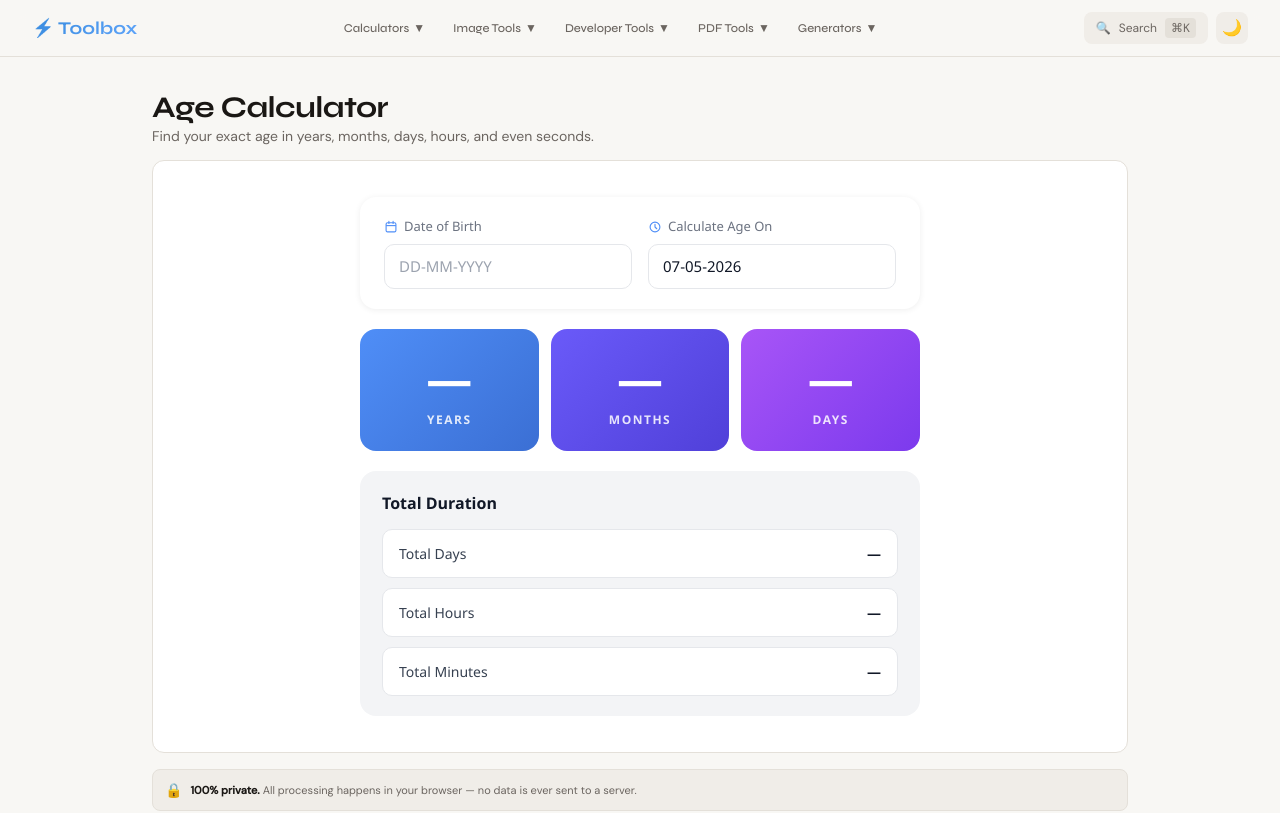
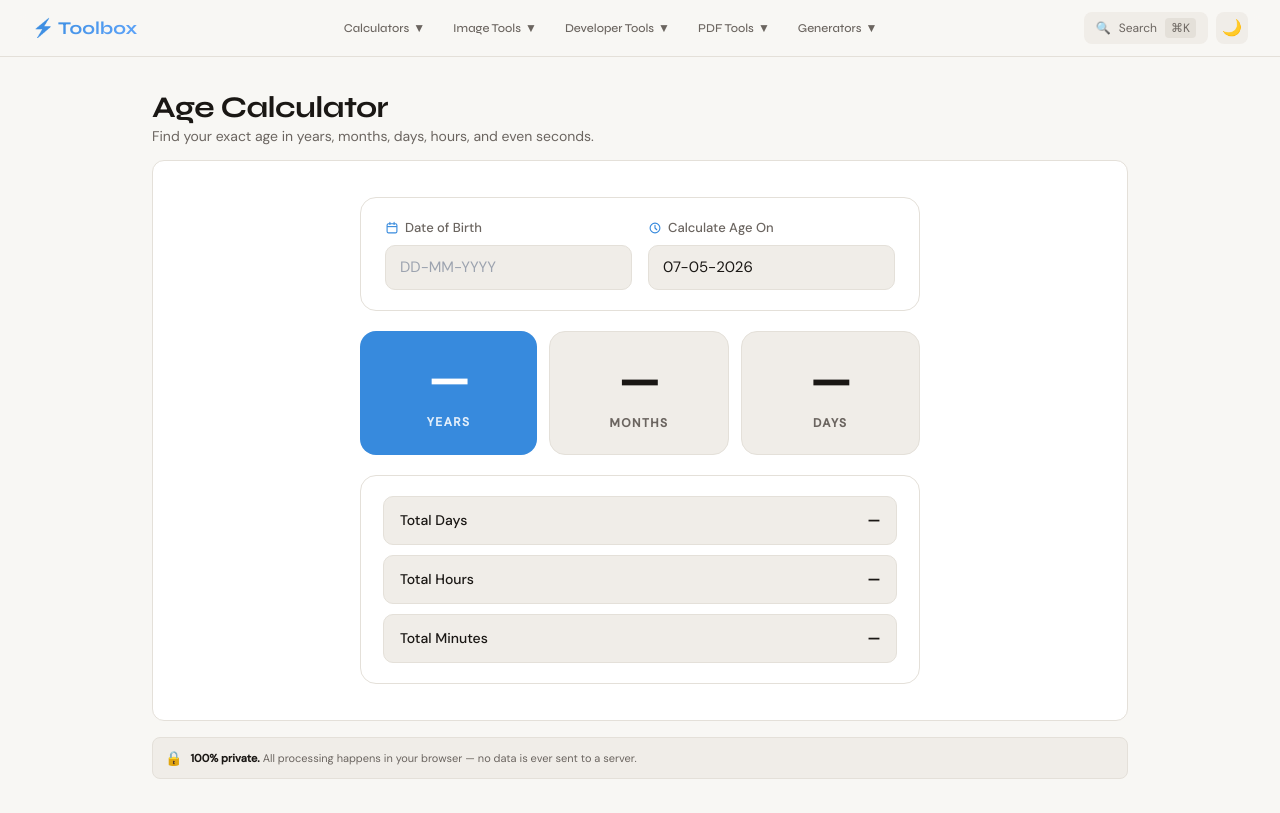
Before and after one commit to sakshisnw/toolbox, a Next.js app: page /tools/age-calculator in a window 1280 px wide. Shown: the top 813 px of the page. Built offline with nearby package versions, Linux system fonts and the light colour scheme.

Commit message:
feat: match dark mode to reference UI - deep navy theme, CSS-var-driven components

```diff
--- a/app/tools/age-calculator/AgeClient.tsx
+++ b/app/tools/age-calculator/AgeClient.tsx
@@ -50,25 +50,45 @@ export function AgeClient() {
 
   const hasValidDob = !!dobDate;
 
+  // Calendar icon SVG
+  const CalIcon = () => (
+    <svg width="14" height="14" viewBox="0 0 20 20" fill="none">
+      <rect x="3" y="4" width="14" height="13" rx="2" stroke="var(--accent)" strokeWidth="1.6"/>
+      <path d="M3 8h14" stroke="var(--accent)" strokeWidth="1.6"/>
+      <path d="M7 2v3M13 2v3" stroke="var(--accent)" strokeWidth="1.6" strokeLinecap="round"/>
+    </svg>
+  );
+
+  // Clock icon SVG
+  const ClockIcon = () => (
+    <svg width="14" height="14" viewBox="0 0 20 20" fill="none">
+      <circle cx="10" cy="10" r="7" stroke="var(--accent)" strokeWidth="1.6"/>
+      <path d="M10 6v4l2.5 2.5" stroke="var(--accent)" strokeWidth="1.6" strokeLinecap="round" strokeLinejoin="round"/>
+    </svg>
+  );
+
   return (
-    <div style={s.container}>
+    <div style={{ display: "flex", flexDirection: "column", gap: 20, width: "100%", maxWidth: 560, margin: "0 auto", padding: "16px 0", fontFamily: "var(--font-body)" }}>
 
       {/* Date inputs */}
-      <div style={s.inputCard}>
-        <div style={s.row}>
-          <div style={s.field}>
-            <label style={s.label}>
-              <svg width="14" height="14" viewBox="0 0 20 20" fill="none">
-                <rect x="3" y="4" width="14" height="13" rx="2" stroke="#4f8ef7" strokeWidth="1.6"/>
-                <path d="M3 8h14" stroke="#4f8ef7" strokeWidth="1.6"/>
-                <path d="M7 2v3M13 2v3" stroke="#4f8ef7" strokeWidth="1.6" strokeLinecap="round"/>
-              </svg>
-              Date of Birth
+      <div style={{ background: "var(--bg-card)", borderRadius: 16, padding: "20px 24px", border: "1px solid var(--border)" }}>
+        <div style={{ display: "flex", gap: 16 }}>
+          <div style={{ flex: 1, display: "flex", flexDirection: "column", gap: 8 }}>
+            <label style={{ fontSize: 13, color: "var(--text-muted)", fontWeight: 500, display: "flex", alignItems: "center", gap: 6 }}>
+              <CalIcon /> Date of Birth
             </label>
             <input
               style={{
-                ...s.input,
-                borderColor: isInvalidOrder ? "#f87171" : "#e5e7eb",
+                border: `1px solid ${isInvalidOrder ? "#f87171" : "var(--border)"}`,
+                borderRadius: 10,
+                padding: "10px 14px",
+                fontSize: 15,
+                color: "var(--text)",
+                outline: "none",
+                width: "100%",
+                boxSizing: "border-box",
+                background: "var(--bg-subtle)",
+                transition: "border-color 0.15s",
               }}
               value={dobInput}
               onChange={handleDob}
@@ -76,18 +96,22 @@ export function AgeClient() {
               maxLength={10}
             />
           </div>
-          <div style={s.field}>
-            <label style={s.label}>
-              <svg width="14" height="14" viewBox="0 0 20 20" fill="none">
-                <circle cx="10" cy="10" r="7" stroke="#4f8ef7" strokeWidth="1.6"/>
-                <path d="M10 6v4l2.5 2.5" stroke="#4f8ef7" strokeWidth="1.6" strokeLinecap="round" strokeLinejoin="round"/>
-              </svg>
-              Calculate Age On
+          <div style={{ flex: 1, display: "flex", flexDirection: "column", gap: 8 }}>
+            <label style={{ fontSize: 13, color: "var(--text-muted)", fontWeight: 500, display: "flex", alignItems: "center", gap: 6 }}>
+              <ClockIcon /> Calculate Age On
             </label>
             <input
               style={{
-                ...s.input,
-                borderColor: isInvalidOrder ? "#f87171" : "#e5e7eb",
+                border: `1px solid ${isInvalidOrder ? "#f87171" : "var(--border)"}`,
+                borderRadius: 10,
+                padding: "10px 14px",
+                fontSize: 15,
+                color: "var(--text)",
+                outline: "none",
+                width: "100%",
+                boxSizing: "border-box",
+                background: "var(--bg-subtle)",
+                transition: "border-color 0.15s",
               }}
               value={onInput}
               onChange={handleOn}
@@ -97,38 +121,65 @@ export function AgeClient() {
           </div>
         </div>
         {isInvalidOrder && (
-          <p style={s.errorMsg}>
+          <p style={{ marginTop: 10, marginBottom: 0, fontSize: 12, color: "#ef4444", fontWeight: 500 }}>
             ⚠ &ldquo;Calculate Age On&rdquo; date must be on or after the date of birth.
           </p>
         )}
       </div>
 
-      {/* Age tiles */}
-      <div style={s.tiles}>
+      {/* Age tiles — YEARS: accent blue, MONTHS + DAYS: dark card */}
+      <div style={{ display: "flex", gap: 12 }}>
         {[
-          { label: "YEARS",  value: hasValidDob && result ? result.years  : "—", bg: "linear-gradient(135deg, #4f8ef7 0%, #3b6fd4 100%)" },
-          { label: "MONTHS", value: hasValidDob && result ? result.months : "—", bg: "linear-gradient(135deg, #6a5af9 0%, #5040d9 100%)" },
-          { label: "DAYS",   value: hasValidDob && result ? result.days   : "—", bg: "linear-gradient(135deg, #a855f7 0%, #7c3aed 100%)" },
+          { label: "YEARS",  value: hasValidDob && result ? result.years  : "—", accent: true  },
+          { label: "MONTHS", value: hasValidDob && result ? result.months : "—", accent: false },
+          { label: "DAYS",   value: hasValidDob && result ? result.days   : "—", accent: false },
         ].map((t) => (
-          <div key={t.label} style={{ ...s.tile, background: t.bg }}>
-            <span style={s.tileNum}>{t.value}</span>
-            <span style={s.tileLabel}>{t.label}</span>
+          <div
+            key={t.label}
+            style={{
+              flex: 1,
+              borderRadius: 16,
+              padding: "26px 10px 22px",
+              display: "flex",
+              flexDirection: "column",
+              alignItems: "center",
+              gap: 10,
+              background: t.accent ? "var(--accent)" : "var(--bg-subtle)",
+              border: t.accent ? "none" : "1px solid var(--border)",
+            }}
+          >
+            <span style={{ fontSize: 46, fontWeight: 700, color: t.accent ? "#fff" : "var(--text)", lineHeight: 1 }}>
+              {t.value}
+            </span>
+            <span style={{ fontSize: 12, fontWeight: 600, color: t.accent ? "rgba(255,255,255,0.85)" : "var(--text-muted)", letterSpacing: "1.5px" }}>
+              {t.label}
+            </span>
           </div>
         ))}
       </div>
 
       {/* Total Duration */}
-      <div style={s.durationBox}>
-        <p style={s.durationTitle}>Total Duration</p>
-        <div style={s.durationList}>
+      <div style={{ background: "var(--bg-card)", borderRadius: 16, padding: "20px 22px", border: "1px solid var(--border)" }}>
+        <div style={{ display: "flex", flexDirection: "column", gap: 10 }}>
           {[
             { label: "Total Days",    value: result ? result.totalDays.toLocaleString()    : "—" },
             { label: "Total Hours",   value: result ? result.totalHours.toLocaleString()   : "—" },
             { label: "Total Minutes", value: result ? result.totalMinutes.toLocaleString() : "—" },
           ].map((item) => (
-            <div key={item.label} style={s.durationRow}>
-              <span style={s.durationKey}>{item.label}</span>
-              <span style={s.durationVal}>{item.value}</span>
+            <div
+              key={item.label}
+              style={{
+                display: "flex",
+                justifyContent: "space-between",
+                alignItems: "center",
+                padding: "13px 16px",
+                border: "1px solid var(--border)",
+                borderRadius: 10,
+                background: "var(--bg-subtle)",
+              }}
+            >
+              <span style={{ fontSize: 14, color: "var(--text)", fontWeight: 500 }}>{item.label}</span>
+              <span style={{ fontSize: 14, color: "var(--text)", fontWeight: 700 }}>{item.value}</span>
             </div>
           ))}
         </div>
@@ -136,25 +187,53 @@ export function AgeClient() {
 
       {/* Next Birthday */}
       {result && (
-        <div style={s.birthdayBox}>
-          <div style={s.birthdayLeft}>
-            <div style={s.giftIcon}>
+        <div
+          style={{
+            background: "var(--accent-light)",
+            borderRadius: 16,
+            padding: "18px 24px",
+            display: "flex",
+            alignItems: "center",
+            justifyContent: "space-between",
+            border: "1px solid var(--border)",
+          }}
+        >
+          <div style={{ display: "flex", alignItems: "center", gap: 14 }}>
+            <div
+              style={{
+                background: "var(--bg-card)",
+                border: "1px solid var(--border)",
+                borderRadius: 10,
+                padding: 10,
+                display: "flex",
+                alignItems: "center",
+                justifyContent: "center",
+              }}
+            >
               <svg width="22" height="22" viewBox="0 0 24 24" fill="none">
-                <rect x="3" y="10" width="18" height="11" rx="1.5" stroke="#4f46e5" strokeWidth="1.6"/>
-                <path d="M3 14h18" stroke="#4f46e5" strokeWidth="1.4"/>
-                <rect x="9" y="10" width="6" height="11" stroke="#4f46e5" strokeWidth="1.4"/>
-                <path d="M12 10C12 10 9 8 9 5.5a3 3 0 0 1 3-3" stroke="#4f46e5" strokeWidth="1.4" strokeLinecap="round"/>
-                <path d="M12 10C12 10 15 8 15 5.5a3 3 0 0 0-3-3" stroke="#4f46e5" strokeWidth="1.4" strokeLinecap="round"/>
+                <rect x="3" y="10" width="18" height="11" rx="1.5" stroke="var(--accent)" strokeWidth="1.6"/>
+                <path d="M3 14h18" stroke="var(--accent)" strokeWidth="1.4"/>
+                <rect x="9" y="10" width="6" height="11" stroke="var(--accent)" strokeWidth="1.4"/>
+                <path d="M12 10C12 10 9 8 9 5.5a3 3 0 0 1 3-3" stroke="var(--accent)" strokeWidth="1.4" strokeLinecap="round"/>
+                <path d="M12 10C12 10 15 8 15 5.5a3 3 0 0 0-3-3" stroke="var(--accent)" strokeWidth="1.4" strokeLinecap="round"/>
               </svg>
             </div>
             <div>
-              <p style={s.birthdayMeta}>NEXT BIRTHDAY</p>
-              <p style={s.birthdayDate}>{result.nextBirthday.date}</p>
+              <p style={{ fontSize: 11, fontWeight: 700, color: "var(--accent)", letterSpacing: "1px", margin: "0 0 4px 0" }}>
+                NEXT BIRTHDAY
+              </p>
+              <p style={{ fontSize: 15, fontWeight: 700, color: "var(--text)", margin: 0 }}>
+                {result.nextBirthday.date}
+              </p>
             </div>
           </div>
-          <div style={s.birthdayRight}>
-            <span style={s.daysAway}>{result.nextBirthday.days.toLocaleString()}</span>
-            <span style={s.daysAwayLabel}>days away</span>
+          <div style={{ display: "flex", flexDirection: "column", alignItems: "flex-end" }}>
+            <span style={{ fontSize: 36, fontWeight: 800, color: "var(--accent)", lineHeight: 1 }}>
+              {result.nextBirthday.days.toLocaleString()}
+            </span>
+            <span style={{ fontSize: 13, color: "var(--text-muted)", fontWeight: 500, marginTop: 2 }}>
+              days away
+            </span>
           </div>
         </div>
       )}
@@ -162,171 +241,3 @@ export function AgeClient() {
     </div>
   );
 }
-
-const s: Record<string, React.CSSProperties> = {
-  container: {
-    display: "flex",
-    flexDirection: "column",
-    gap: "20px",
-    width: "100%",
-    maxWidth: "560px",
-    margin: "0 auto",
-    padding: "16px 0",
-    fontFamily: "'Segoe UI', sans-serif",
-  },
-  inputCard: {
-    background: "#fff",
-    borderRadius: "16px",
-    padding: "20px 24px",
-    boxShadow: "0 1px 6px rgba(0,0,0,0.07)",
-  },
-  row: {
-    display: "flex",
-    gap: "16px",
-  },
-  field: {
-    flex: 1,
-    display: "flex",
-    flexDirection: "column",
-    gap: "8px",
-  },
-  label: {
-    fontSize: "13px",
-    color: "#6b7280",
-    fontWeight: 500,
-    display: "flex",
-    alignItems: "center",
-    gap: "6px",
-  },
-  input: {
-    border: "1px solid #e5e7eb",
-    borderRadius: "10px",
-    padding: "10px 14px",
-    fontSize: "15px",
-    color: "#111827",
-    outline: "none",
-    width: "100%",
-    boxSizing: "border-box",
-    background: "#fff",
-    transition: "border-color 0.15s",
-  },
-  errorMsg: {
-    marginTop: "10px",
-    marginBottom: 0,
-    fontSize: "12px",
-    color: "#ef4444",
-    fontWeight: 500,
-  },
-  tiles: {
-    display: "flex",
-    gap: "12px",
-  },
-  tile: {
-    flex: 1,
-    borderRadius: "16px",
-    padding: "26px 10px 22px",
-    display: "flex",
-    flexDirection: "column",
-    alignItems: "center",
-    gap: "10px",
-  },
-  tileNum: {
-    fontSize: "46px",
-    fontWeight: 700,
-    color: "#fff",
-    lineHeight: 1,
-  },
-  tileLabel: {
-    fontSize: "12px",
-    fontWeight: 600,
-    color: "rgba(255,255,255,0.85)",
-    letterSpacing: "1.5px",
-  },
-  durationBox: {
-    background: "#f3f4f6",
-    borderRadius: "16px",
-    padding: "20px 22px",
-  },
-  durationTitle: {
-    fontSize: "16px",
-    fontWeight: 700,
-    color: "#111827",
-    margin: "0 0 14px 0",
-  },
-  durationList: {
-    display: "flex",
-    flexDirection: "column",
-    gap: "10px",
-  },
-  durationRow: {
-    display: "flex",
-    justifyContent: "space-between",
-    alignItems: "center",
-    padding: "13px 16px",
-    border: "1px solid #e5e7eb",
-    borderRadius: "10px",
-    background: "#fff",
-  },
-  durationKey: {
-    fontSize: "14px",
-    color: "#374151",
-    fontWeight: 500,
-  },
-  durationVal: {
-    fontSize: "14px",
-    color: "#111827",
-    fontWeight: 700,
-  },
-  birthdayBox: {
-    background: "#eef2ff",
-    borderRadius: "16px",
-    padding: "18px 24px",
-    display: "flex",
-    alignItems: "center",
-    justifyContent: "space-between",
-  },
-  birthdayLeft: {
-    display: "flex",
-    alignItems: "center",
-    gap: "14px",
-  },
-  giftIcon: {
-    background: "#fff",
-    border: "1px solid #e0e4f5",
-    borderRadius: "10px",
-    padding: "10px",
-    display: "flex",
-    alignItems: "center",
-    justifyContent: "center",
-  },
-  birthdayMeta: {
-    fontSize: "11px",
-    fontWeight: 700,
-    color: "#4f46e5",
-    letterSpacing: "1px",
-    margin: "0 0 4px 0",
-  },
-  birthdayDate: {
-    fontSize: "15px",
-    fontWeight: 700,
-    color: "#111827",
-    margin: 0,
-  },
-  birthdayRight: {
-    display: "flex",
-    flexDirection: "column",
-    alignItems: "flex-end",
-  },
-  daysAway: {
-    fontSize: "36px",
-    fontWeight: 800,
-    color: "#4f46e5",
-    lineHeight: 1,
-  },
-  daysAwayLabel: {
-    fontSize: "13px",
-    color: "#6366f1",
-    fontWeight: 500,
-    marginTop: "2px",
-  },
-};
--- a/styles/globals.css
+++ b/styles/globals.css
@@ -19,19 +19,25 @@
   --accent-light: #E6F1FB;
   --accent-dark: #185FA5;
   --result-bg: #EFF6FF;
+  /* card variants used in dark mode */
+  --bg-card-alt: #f0ede8;
+  --bg-card-deep: #e4eef8;
 }
 
 .dark {
-  --bg: #111010;
-  --bg-card: #1a1918;
-  --bg-subtle: #232220;
-  --border: #2e2c2a;
-  --text: #f0ede8;
-  --text-muted: #8a8480;
+  --bg: #0d1422;
+  --bg-card: #141d2f;
+  --bg-subtle: #1a2538;
+  --border: #253047;
+  --text: #e8edf5;
+  --text-muted: #7a8ea8;
   --accent: #378ADD;
-  --accent-light: #0c2340;
-  --accent-dark: #85B7EB;
-  --result-bg: #0e1e2e;
+  --accent-light: #0e2040;
+  --accent-dark: #90bfed;
+  --result-bg: #101b30;
+  /* dark-only card variants */
+  --bg-card-alt: #1a2538;
+  --bg-card-deep: #0f1928;
 }
 
 * {
@@ -80,6 +86,21 @@ h1, h2, h3, h4 {
   background: var(--bg-card);
   border: 1px solid var(--border);
   border-radius: 1.25rem;
+}
+
+/* Dark mode input focus ring */
+.dark .input-base:focus {
+  box-shadow: 0 0 0 3px rgba(55, 138, 221, 0.2);
+}
+
+/* Dark mode slider track */
+.dark input[type="range"] {
+  accent-color: var(--accent);
+}
+
+/* Dark mode card subtle variant */
+.dark .card {
+  box-shadow: 0 1px 3px rgba(0, 0, 0, 0.4);
 }
 
 /* Result box */
```
Also changed, not shown: app/tools/compound-interest/CIClient.tsx (+5 -5 lines).
